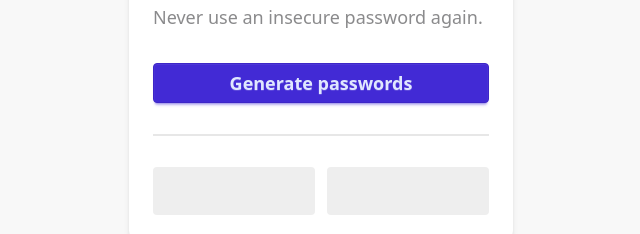
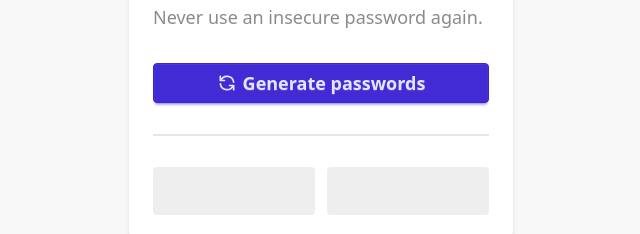
Before and after one commit to dev-mart1n/password-generator, a plain HTML site: page index.html in a window 1280 px wide. Shown: the part 331-565 px from the top of the page, 319-959 px from the left. Drawn offline with nearby package versions, Linux system fonts and the light colour scheme.

Commit message:
feat: add SVG refresh icon to password generator button

```diff
--- a/index.html
+++ b/index.html
@@ -18,7 +18,14 @@
 
             <p class="text-lg opacity-50">Never use an insecure password again.</p>
             <div class="mt-6">
-                <button class="btn btn-primary btn-block text-lg" id="generate-btn">Generate passwords</button>
+                <button class="btn btn-primary btn-block text-lg" id="generate-btn">
+                    <svg xmlns="http://www.w3.org/2000/svg" class="w-5 h-5" fill="none" viewBox="0 0 24 24"
+                        stroke="currentColor">
+                        <path stroke-linecap="round" stroke-linejoin="round" stroke-width="2"
+                            d="M4 4v5h.582m15.356 2A8.001 8.001 0 004.582 9m0 0H9m11 11v-5h-.581m0 0a8.003 8.003 0 01-15.357-2m15.357 2H15" />
+                    </svg>
+                    Generate passwords
+                </button>
             </div>
 
             <div class="divider my-4"></div>
```
